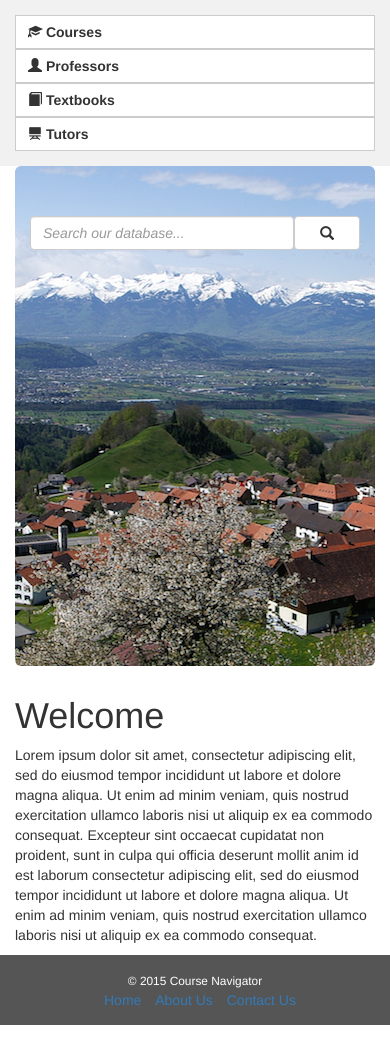
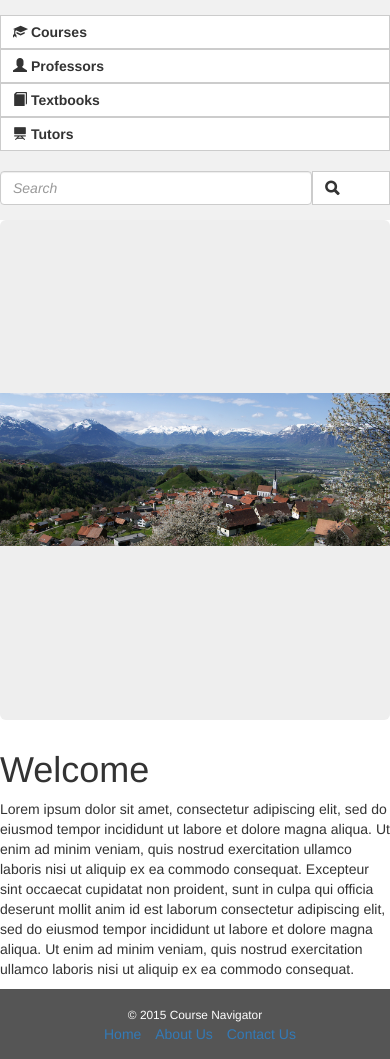
Before and after one commit to bryson189/Course-Navigator-Database, a PHP site: page / in a window 390 px wide. Shown: the part 120-1179 px from the top of the page. Before the commit the page ends 1145 px from the top, so only its background shows below. Run offline with PHP 8.4, Linux system fonts and the light colour scheme.

Commit message:
Fixed alignment issues with the main picture in home page

```diff
--- a/assets/stylesheets/main.css
+++ b/assets/stylesheets/main.css
@@ -28,7 +28,7 @@
     	background-image: url("../images/background.png");
     	background-position: center;
     	background-repeat: no-repeat;
-
+    	background-size:100%;
     }
 
     .container {
@@ -54,7 +54,7 @@
     /* Set gray background color and 100% height */
     .sidenav {
       padding-top: 0px;
-      padding-left: 0px;
+      padding-left: 10px;
       padding-right: 0px;
       background-color: #f1f1f1;
       height:100%;
--- a/index.html
+++ b/index.html
@@ -32,7 +32,7 @@
 		  </div>
 		</nav>
 
-		<div class="container-fluid">
+		<div class="container">
 		  <div class="row content">
 		    <div class="col-lg-2 sidenav ">
 		    	<div class="btn-group-vertical" role="group">
@@ -44,14 +44,14 @@
 						<span class="glyphicon glyphicon-book" ></span> Textbooks</button></a>
 					<a href = "tutors.html"><button class="btn btn-default">
 						<span class="glyphicon glyphicon-blackboard" ></span> Tutors</button></a>
+					<div class="side-search">
+						<input type="text" class="form-control" placeholder="Search">
+						<button type="submit" class="btn btn-default glyphicon glyphicon-search"></button>
+					</div>
 				</div>
 		    </div>
-		    <div class="col-sm-8 text-left">
+		    <div class="col-lg-10 text-left">
 				<div class="jumbotron">
-					<div class = "side-search">
-						  <input type="text" class="form-control" placeholder="Search our database..." id="inputsm">
-						  <button type="submit" class="btn btn-default glyphicon glyphicon-search"> </button>
-					</div>
 				</div>
 			    <h1>Welcome</h1>
 			    <p>Lorem ipsum dolor sit amet, consectetur adipiscing elit, sed do eiusmod tempor incididunt ut labore et dolore magna aliqua. Ut enim ad minim veniam, quis nostrud exercitation ullamco laboris nisi ut aliquip ex ea commodo consequat. Excepteur sint occaecat cupidatat non proident, sunt in culpa qui officia deserunt mollit anim id est laborum consectetur adipiscing elit, sed do eiusmod tempor incididunt ut labore et dolore magna aliqua. Ut enim ad minim veniam, quis nostrud exercitation ullamco laboris nisi ut aliquip ex ea commodo consequat.</p>
--- a/template.html
+++ b/template.html
@@ -32,7 +32,7 @@
 		  </div>
 		</nav>
 
-		<div class="container-fluid">
+		<div class="container">
 		  <div class="row content">
 		    <div class="col-lg-2 sidenav ">
 		    	<div class="btn-group-vertical" role="group">
@@ -51,7 +51,7 @@
 				</div>
 				</form>
 		    </div>
-		    <div class="col-sm-8 text-left">
+		    <div class="col-lg-10 text-left">
 
 			    <h1>TEXT</h1>
 			    <p>This is where the main content should be.</p>
```
Also changed, not shown: assets/images/cool-logo.jpg (added).
